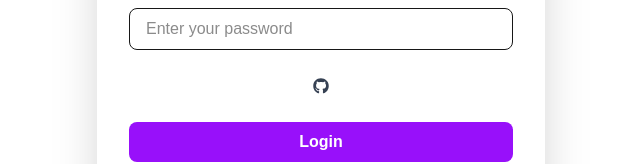
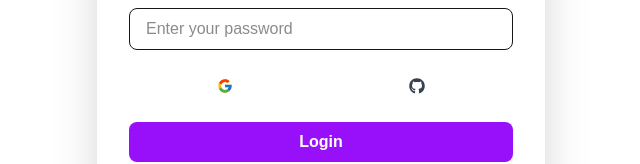
Before and after one commit to ayaosamaramadan/Movies, a Next.js app: page /auth in a window 1280 px wide. Shown: the part 380-544 px from the top of the page, without its empty margins (319-959 px from the left). Built offline with nearby package versions, Linux system fonts and the light colour scheme.

Commit message:
add Google authentication

```diff
--- a/src/app/auth/page.tsx
+++ b/src/app/auth/page.tsx
@@ -3,7 +3,7 @@ import React, { useCallback, useState } from "react";
 import axios from "axios";
 import { signIn } from "next-auth/react";
 import { useRouter } from "next/navigation";
-
+import { FcGoogle } from "react-icons/fc";
 import { FaGithub } from "react-icons/fa";
 
 const Auth = () => {
@@ -100,7 +100,14 @@ const Auth = () => {
                 />
                 </div>
                 <div className="flex">
-
+                    <button
+                        onClick={() => signIn("google", { callbackUrl: "/" })}
+                        title="btn"
+                        type="button"
+                        className="flex-1 bg-white hover:bg-gray-100 cursor-pointer text-gray-700 font-semibold rounded-lg flex items-center justify-center transition duration-200"
+                    >
+                        <FcGoogle />
+                    </button>
                     <button
                     onClick={() => signIn("github", { callbackUrl: "/" })}
                         title="btn"
--- a/src/pages/api/auth/[...nextauth].ts
+++ b/src/pages/api/auth/[...nextauth].ts
@@ -4,6 +4,8 @@ import { compare } from "bcrypt";
 import prismadb from "@/lib/prismadb"
 
 import GithubProvider from "next-auth/providers/github";
+import GoogleProvider from "next-auth/providers/google";
+
 import {PrismaAdapter } from "@next-auth/prisma-adapter";
 
 
@@ -13,6 +15,11 @@ export default NextAuth({
     GithubProvider({
       clientId: process.env.GITHUB_ID || "",
       clientSecret: process.env.GITHUB_SECRET || "",
+    }),
+
+    GoogleProvider({
+      clientId: process.env.GOOGLE_CLIENT_ID || "",
+      clientSecret: process.env.GOOGLE_CLIENT_SECRET || "",
     }),
 
     Credentials({
```
